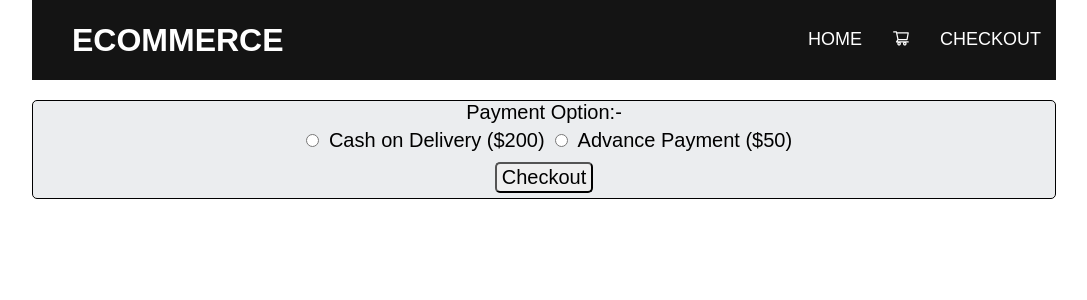
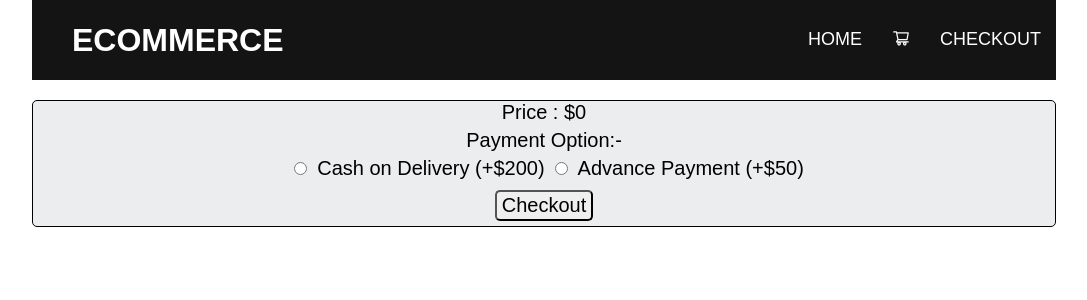
Before and after one commit to AashishKatila/Ecommerce-Beta, a React (Vite) app: page /checkout in a window 1280 px wide. Shown: the top 300 px of the page, without its empty margins (96-1183 px from the left). Built offline with nearby package versions, Linux system fonts and the light colour scheme.

Commit message:
cleaner code

```diff
--- a/src/App.jsx
+++ b/src/App.jsx
@@ -8,9 +8,8 @@ function App() {
   const { productItems } = Data;
   const [cartItems, setCartItems] = useState([]);
 
-
   const handleAddProduct = (item) =>{
-    console.log("Btn ta thichiyo");
+    // console.log(item.id);
 		setCartItems([...cartItems, item]);
 	}
 
--- a/src/components/Navbar.jsx
+++ b/src/components/Navbar.jsx
@@ -7,14 +7,13 @@ import "./navbar.css";
 function Navbar() {
   return (
     <div className="navbar">
-      <div>
         <h1>
           <Link to="/" className="logo">
             Ecommerce
           </Link>
         </h1>
-      </div>
-      <div >
+
+      <div>
         <ul className="navbar-links">
           <li>
             <Link to="/">Home</Link>
--- a/src/components/cart.css
+++ b/src/components/cart.css
@@ -82,6 +82,9 @@
 .cart-remove:active{
     transform: translateY(1.2px);
 }
+.item-amount{
+    font-size: 20px;
+}
 
 .cart-total-name{
     display: flex;
@@ -109,7 +112,3 @@
     border-radius: 4px;
     padding: 5px;
 }
-/* .total{
-    text-align: center;
-    margin-top: 18px;
-} */
--- a/src/components/cart.jsx
+++ b/src/components/cart.jsx
@@ -1,29 +1,14 @@
 import React from "react";
-import { useState, useEffect } from "react";
 import "./cart.css";
 
 const Cart = ({ cartItems, handleChange, setCartItems }) => {
-
-  console.log(cartItems)
-
-  const [totalPrice, setTotalPrice] = useState(0);
-  useEffect(() => {
-    setTotalPrice(
-      cartItems.reduce((price, item) => price + item.amount * item.price, 0)
-    );
-  }, [cartItems]);
-
+  console.log(cartItems);
 
   const handleRemove = (id) => {
     const arr = cartItems.filter((item) => item.id !== id);
-    console.log("handle Remove Clicked")
+    console.log("handle Remove Clicked");
     setCartItems(arr);
   };
-
-  const handleDelete = () => {
-    console.log("Checkout Clicked")
-    setCartItems([])
-  }
 
   return (
     <div className="cart-items">
@@ -65,18 +50,17 @@ const Cart = ({ cartItems, handleChange, setCartItems }) => {
                 </div>
                 <div className="item-total-remove">
                   <span className="item-price">${item.price}</span>
-                  <button className="remove-btn" onClick={() => handleRemove(item.id)}>Remove</button>
+                  <button
+                    className="remove-btn"
+                    onClick={() => handleRemove(item.id)}
+                  >
+                    Remove
+                  </button>
                 </div>
               </div>
             </>
           );
         })}
-        {/* <div className="total">
-          <h3>Total price : ${totalPrice}</h3>
-        </div> */}
-        {/* <button onClick={() => handleDelete()}>
-          Checkout
-        </button> */}
       </div>
     </div>
   );
--- a/src/components/checkout.css
+++ b/src/components/checkout.css
@@ -6,6 +6,12 @@
     text-align: center;
     border-radius: 5px;
     font-size: 20px;
+}
+.price{
+    font-size: 20px;
+}
+.payment{
+    margin-top: 5px;
 }
 .options{
     display: flex;
--- a/src/components/checkout.jsx
+++ b/src/components/checkout.jsx
@@ -31,6 +31,9 @@ const checkout = ({ cartItems, setCartItems }) => {
   return (
     <div className="summary">
       <div>
+        <span className="price">Price : ${totalPrice}</span>
+      </div>
+      <div className="payment">
         Payment Option:-
         <div className="options">
           <input
@@ -39,14 +42,14 @@ const checkout = ({ cartItems, setCartItems }) => {
             name="payment"
             onChange={onOptionChange}
           />{" "}
-          Cash on Delivery ($200)
+          Cash on Delivery (+$200)
           <input
             type="radio"
             value="advance"
             name="payment"
             onChange={onOptionChange}
-          />{" "}
-          Advance Payment ($50)
+          />
+          Advance Payment (+$50)
         </div>
       </div>
       {finalPrice ? (
@@ -58,7 +61,7 @@ const checkout = ({ cartItems, setCartItems }) => {
         <></>
       )}
       <button className="checkout" onClick={() => handleDelete()}>
-        {finalPrice?<Link to="/">Checkout</Link>:<>Checkout</>}
+        {finalPrice ? <Link to="/">Checkout</Link> : <>Checkout</>}
       </button>
     </div>
   );
--- a/src/components/routes.jsx
+++ b/src/components/routes.jsx
@@ -9,7 +9,7 @@ const Routes = ({
   cartItems,
   handleAddProduct,
   handleChange,
-  setCartItems,
+  setCartItems
 }) => {
   return (
     <div>
```
Also changed, not shown: src/components/products.jsx (+8 -14 lines), src/components/navbar.css (line endings or trailing spaces).
